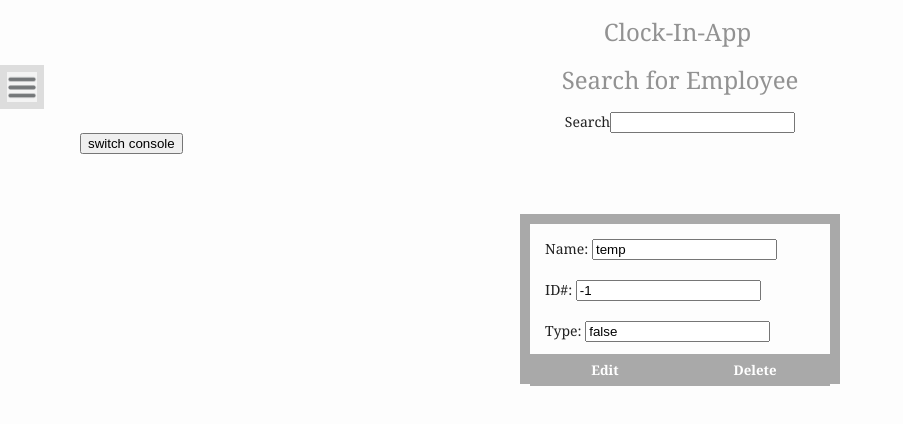
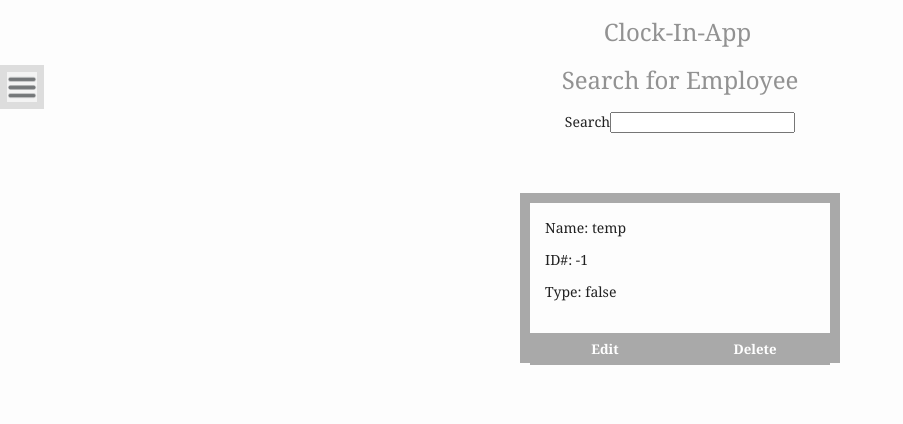
Before and after one commit to JasirDonte1/clockIn-app, an Angular app: page /search in a window 1280 px wide. Shown: the top 424 px of the page, without its empty margins (0-903 px from the left). Built offline with nearby package versions, Linux system fonts and the light colour scheme.

Commit message:
register edit console button implemented

```diff
--- a/src/app/find-employee/find-employee.component.html
+++ b/src/app/find-employee/find-employee.component.html
@@ -4,14 +4,13 @@
     <input type="text" placeholder="" class="field" name="text-field" [(ngModel)]="search">
     <br>
 </div>
-<button (click)="editConsole = !editConsole">switch console</button>
 <div class="frame" [hidden]="employeeFound">
-    <div id="console" class="console" [hidden]="!editConsole">
+    <div id="console" class="console" [hidden]="editConsole">
         <p>Name: {{found.name}}</p>
         <p>ID#: {{found.id}}</p>
         <p>Type: {{found.eType}}</p>
     </div>
-    <div id="edit-console" class="console" [hidden]="editConsole">
+    <div id="edit-console" class="console" [hidden]="!editConsole">
         <label for="edit-name">Name: </label>
         <input id="edit-name" type="text" [(ngModel)]="found.name"/>
         <br><br>
@@ -22,7 +21,7 @@
         <input id="edit-type" type="text" [(ngModel)]="found.eType"/>
     </div>
     <div class="buttons">
-        <button id="edit" class="buttons">Edit</button>
+        <button id="edit" class="buttons" (click)="SwitchToEditConsole()">Edit</button>
         <button id="del" class="buttons">Delete</button>
     </div>
 </div>
--- a/src/app/find-employee/find-employee.component.ts
+++ b/src/app/find-employee/find-employee.component.ts
@@ -21,7 +21,11 @@ export class FindEmployeeComponent implements OnInit {
    }
 
   ngOnInit(): void {
+    this.editConsole = false;
+  }
 
+  SwitchToEditConsole(){
+    this.editConsole = !this.editConsole;
   }
 
 
--- a/src/app/register-employee/register-employee.component.html
+++ b/src/app/register-employee/register-employee.component.html
@@ -7,5 +7,4 @@
         <mat-checkbox labelPosition="before"  [(ngModel)]="eType">Is this a Manager Account?</mat-checkbox>
     </div>
     <button type="submit" (click)="SubmitEmployeeForm()">SUBMIT</button>
-    <button mat-button (click)="openDialog()">Open dialog</button>
 </div>
--- a/src/app/register-employee/register-employee.component.ts
+++ b/src/app/register-employee/register-employee.component.ts
@@ -38,13 +38,6 @@ export class RegisterEmployeeComponent implements OnInit {
     });
   }
 
-  openDialog() {
-    const dialogRef = this.dialog.open(DialogContentExampleDialog);
 
-    dialogRef.afterClosed().subscribe(result => {
-      console.log(`Dialog result: ${result}`);
-    });
-  }
 
 }
-export class DialogContentExampleDialog {}
```
